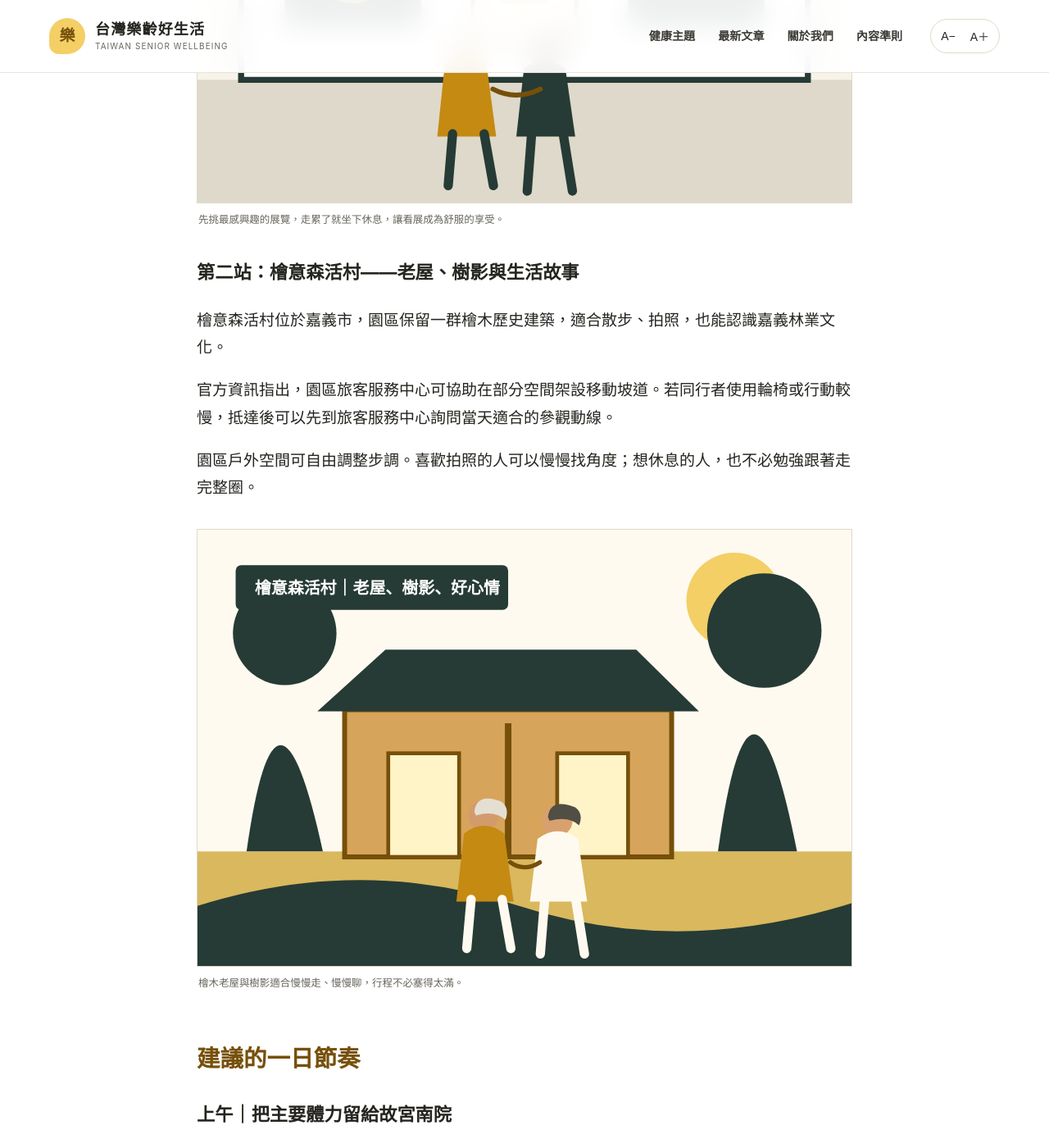
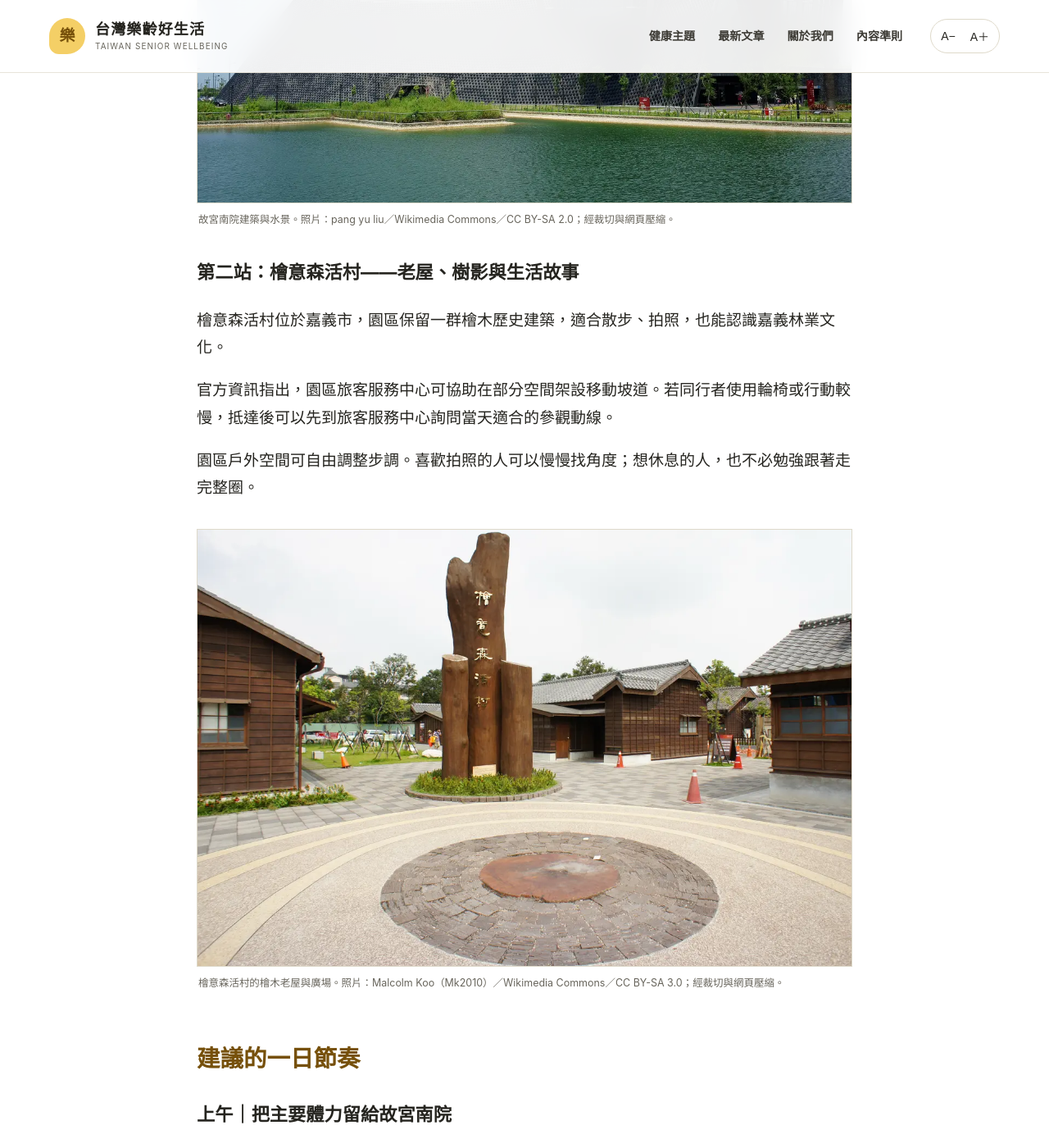
Before and after one commit to honorlin/senior-health-life, a Jekyll site: the page built from _posts/2026-08-19-senior-chiayi-slow-travel.md, in a window 1280 px wide and 1400 px high, scrolled down 2227 px. Shown: the whole window at 82% size. Built offline with Jekyll 4.4.1, drawn with Linux system fonts in a browser that asks for light colours; some of the changed text lies outside the part shown.

Commit message:
content: replace Chiayi travel illustrations with licensed photos

```diff
--- a/_posts/2026-08-19-senior-chiayi-slow-travel.md
+++ b/_posts/2026-08-19-senior-chiayi-slow-travel.md
@@ -7,9 +7,28 @@ category: leisure
 category_name: 樂｜樂活好時光
 tags: [樂齡旅遊, 嘉義景點, 故宮南院, 檜意森活村, 一日遊]
 risk_level: green
-image: /assets/images/posts/2026-08-19-senior-chiayi-slow-travel.svg
-image_alt: "暖黃色夕陽下，兩位熟齡旅人走向博物館與檜木老屋的嘉義慢旅行插畫"
-image_caption: "把行程排鬆一點，才能把風景和好心情一起帶回家。"
+image: /assets/images/posts/2026-08-19-senior-chiayi-slow-travel.webp
+image_alt: "國立故宮博物院南部院區主體建築、至美橋與水景"
+image_caption: "故宮南院主體與至美橋。照片：B2322858／Wikimedia Commons／公有領域；經裁切與網頁壓縮。"
+photo_credits:
+  - file: "/assets/images/posts/2026-08-19-senior-chiayi-slow-travel.webp"
+    creator: "B2322858"
+    source: "https://commons.wikimedia.org/wiki/File:Southern_Branch_of_the_National_Palace_Museum_main_building_and_zhimei_bridge.jpg"
+    license: "Public Domain"
+    license_url: "https://commons.wikimedia.org/wiki/File:Southern_Branch_of_the_National_Palace_Museum_main_building_and_zhimei_bridge.jpg#Licensing"
+    modifications: "裁切為 1200×630、移除中繼資料並轉為 WebP 壓縮。"
+  - file: "/assets/images/posts/2026-08-19-chiayi-south-museum.webp"
+    creator: "pang yu liu"
+    source: "https://commons.wikimedia.org/wiki/File:National_Palace_Museum_Southern_Branch_under_blue_sky_with_clouds_on_19_August_2017.jpg"
+    license: "CC BY-SA 2.0"
+    license_url: "https://creativecommons.org/licenses/by-sa/2.0/"
+    modifications: "裁切為 1200×800、移除中繼資料並轉為 WebP 壓縮。衍生圖片依 CC BY-SA 2.0 授權。"
+  - file: "/assets/images/posts/2026-08-19-chiayi-hinoki-village.webp"
+    creator: "Malcolm Koo（Mk2010）"
+    source: "https://commons.wikimedia.org/wiki/File:Hinoki_Village,_Chiayi_City_20130505.jpg"
+    license: "CC BY-SA 3.0"
+    license_url: "https://creativecommons.org/licenses/by-sa/3.0/"
+    modifications: "裁切為 1200×800、移除中繼資料並轉為 WebP 壓縮。衍生圖片依 CC BY-SA 3.0 授權。"
 sources:
   - title: "國立故宮博物院南部院區：無障礙設施"
     url: "https://south.npm.gov.tw/Visit/BarrierFree/DisabledAccess.htm"
@@ -44,8 +63,8 @@ sources:
 參觀時不必每一區都看完。先選一、兩個最感興趣的展覽，中途找座位休息，反而更能留下印象。
 
 <figure class="article-figure">
-  <img src="{{ '/assets/images/posts/2026-08-19-chiayi-south-museum.svg' | relative_url }}" alt="兩位熟齡旅人在故宮南院寬敞明亮的展館內慢慢欣賞展覽" width="1200" height="800" loading="lazy">
-  <figcaption>先挑最感興趣的展覽，走累了就坐下休息，讓看展成為舒服的享受。</figcaption>
+  <img src="{{ '/assets/images/posts/2026-08-19-chiayi-south-museum.webp' | relative_url }}" alt="藍天白雲下的國立故宮博物院南部院區主體建築與水景" width="1200" height="800" loading="lazy">
+  <figcaption>故宮南院建築與水景。照片：pang yu liu／Wikimedia Commons／CC BY-SA 2.0；經裁切與網頁壓縮。</figcaption>
 </figure>
 
 ### 第二站：檜意森活村——老屋、樹影與生活故事
@@ -57,8 +76,8 @@ sources:
 園區戶外空間可自由調整步調。喜歡拍照的人可以慢慢找角度；想休息的人，也不必勉強跟著走完整圈。
 
 <figure class="article-figure">
-  <img src="{{ '/assets/images/posts/2026-08-19-chiayi-hinoki-village.svg' | relative_url }}" alt="兩位熟齡朋友在檜意森活村的檜木老屋與樹影間散步聊天" width="1200" height="800" loading="lazy">
-  <figcaption>檜木老屋與樹影適合慢慢走、慢慢聊，行程不必塞得太滿。</figcaption>
+  <img src="{{ '/assets/images/posts/2026-08-19-chiayi-hinoki-village.webp' | relative_url }}" alt="嘉義市檜意森活村入口木牌、檜木老屋與廣場" width="1200" height="800" loading="lazy">
+  <figcaption>檜意森活村的檜木老屋與廣場。照片：Malcolm Koo（Mk2010）／Wikimedia Commons／CC BY-SA 3.0；經裁切與網頁壓縮。</figcaption>
 </figure>
 
 ## 建議的一日節奏
```
Also changed, not shown: assets/images/posts/2026-08-19-chiayi-hinoki-village.webp (added), assets/images/posts/2026-08-19-chiayi-south-museum.webp (added), assets/images/posts/2026-08-19-senior-chiayi-slow-travel.webp (added).
